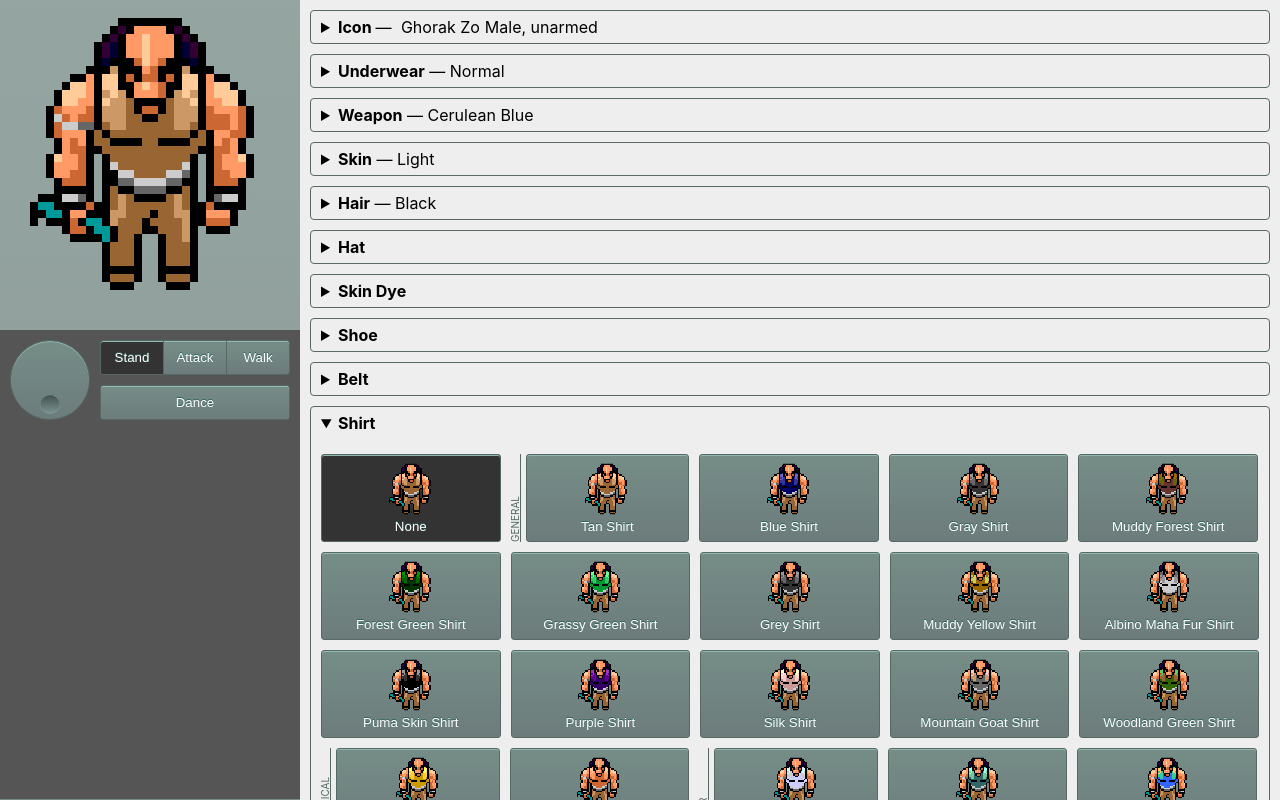
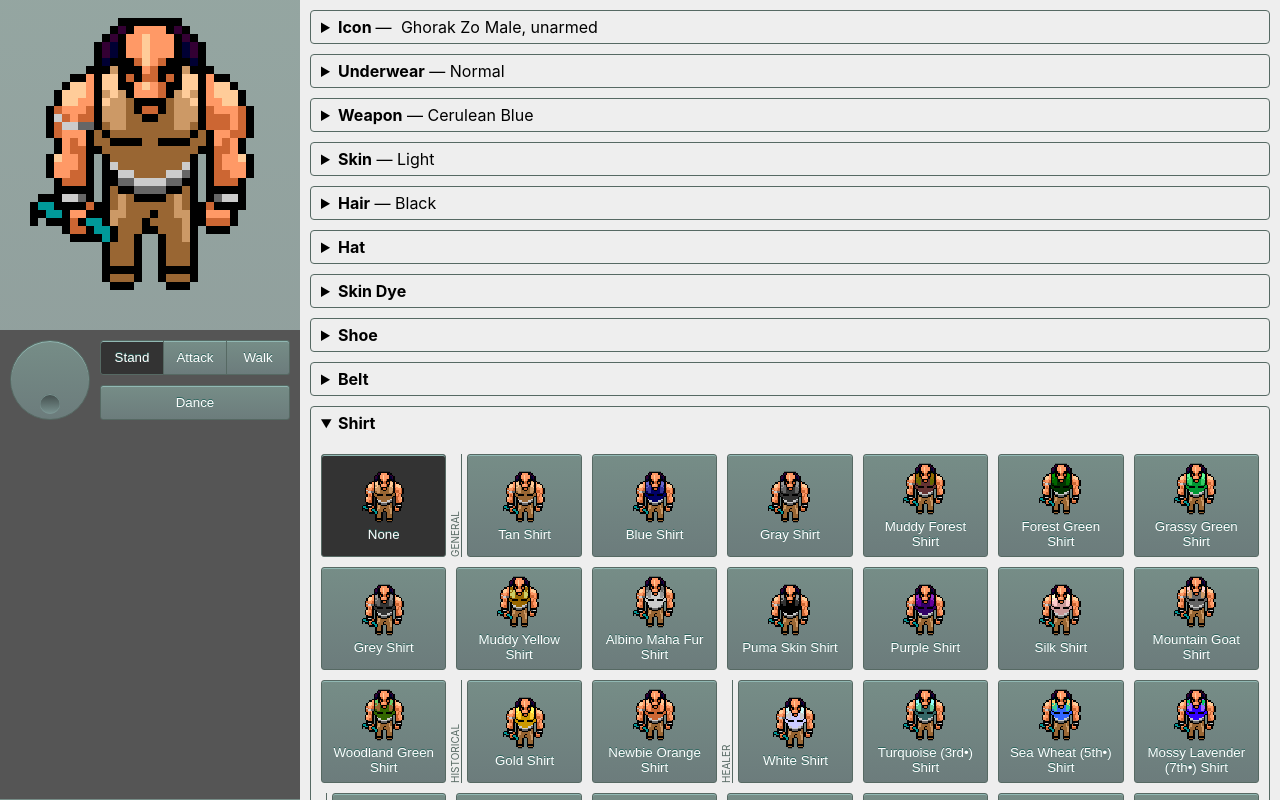
Before and after one commit to skirwan/stylunk, a React (Create React App) app: page / in a window 1280 px wide. Built offline with nearby package versions, Linux system fonts and the light colour scheme.

Commit message:
Layout items with grid, kill verbose responsive sizing.

```diff
--- a/src/App.css
+++ b/src/App.css
@@ -60,9 +60,8 @@ body {
   list-style: none;
   margin:0;
   padding:0;
-  display:flex;
-  flex-wrap: wrap;
-  justify-content: flex-start;
+  display: grid;
+  grid-template-columns: repeat(auto-fill, 1px minmax(100px, 1fr));
   gap: 10px;
   margin:10px;
   margin-top:15px;
@@ -70,23 +69,19 @@ body {
 
 .optionsList > li {
   list-style: none;
-  flex-basis: calc(33% - 6px);
-  margin:0;
-  padding:0;
+  grid-column: auto / span 2;
   min-height:85px;
 }
 
-li.category {
-  flex-basis:4px;
-  flex-grow:0;
-  width: 4px;
+.optionsList > li.category {
+  grid-column: auto / span 1;
   position:relative;
   left:5px;
   border-right: 1px solid #566963;
 }
 
 li.category + li {
-  flex-basis: calc(33% - 21px);
+  grid-column: auto / span 1;
 }
 
 li.category > h4 {
@@ -96,7 +91,7 @@ li.category > h4 {
   font-size: 10px;
   text-transform: uppercase;
   position: absolute;
-  left: 5px;
+  left: 100%;
   bottom: 0px;
   transform: rotate(-90deg);
   transform-origin: bottom left;
@@ -225,45 +220,6 @@ details {
   display:block;
 }
 
-@media screen and (orientation: landscape) and (min-width: 900px) {
-  .optionsList > li:not(.category) {
-    flex-basis: calc(25% - 8px);
-  }
-
-  li.category + li:not(.category) {
-    flex-basis: calc(25% - 26px);
-  }
-}
-
-@media screen and (orientation: landscape) and (min-width: 1100px) {
-  .optionsList > li:not(.category) {
-    flex-basis: calc(20% - 8px);
-  }
-
-  li.category + li:not(.category) {
-    flex-basis: calc(20% - 24px);
-  }
-}
-
-@media screen and (orientation: landscape) and (min-width: 1400px) {
-  .optionsList > li:not(.category) {
-    flex-basis: calc(16.667% - 9px);
-  }
-
-  li.category + li:not(.category) {
-    flex-basis: calc(16.667% - 24.5px);
-  }
-}
-
-@media screen and (orientation: landscape) and (min-width: 1700px) {
-  .optionsList > li:not(.category) {
-    flex-basis: calc(12.5% - 9px);
-  }
-
-  li.category + li:not(.category) {
-    flex-basis: calc(12.5% - 24.5px);
-  }
-}
 
 @media screen and (orientation: landscape) and (min-height: 768px) {
   .previewPanel .iconWrapper {
```
